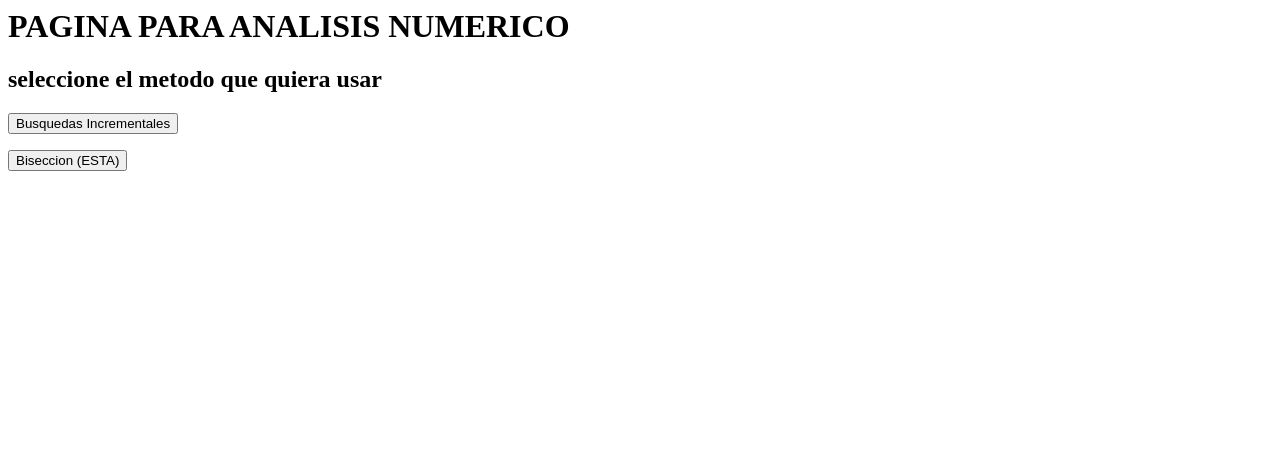
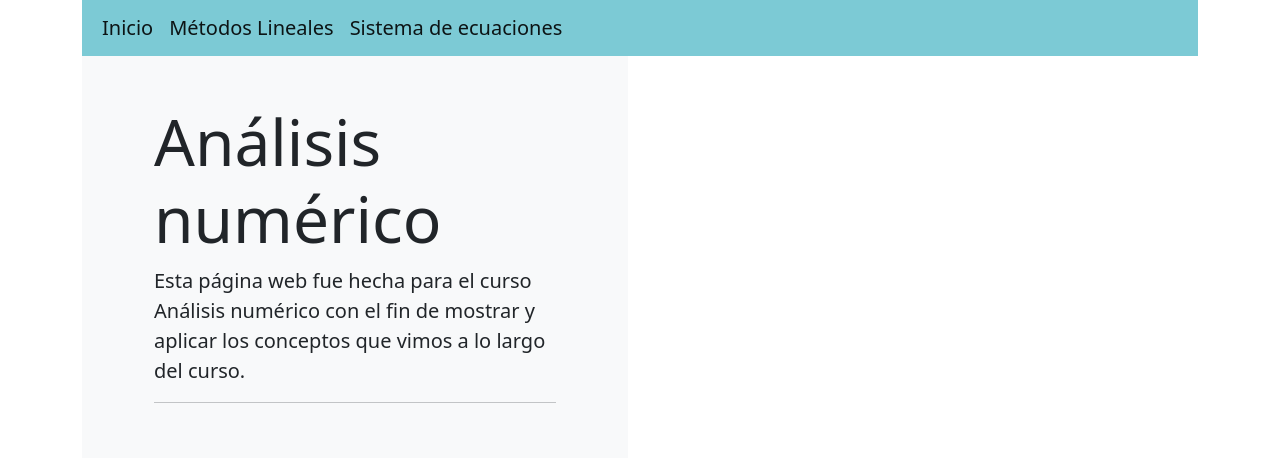
Before and after one commit to jjsanchezc/Proyecto_Analisis_Numerico, a Django app: page / in a window 1280 px wide. Shown: the top 458 px of the page. Run offline with Django 3.2, Linux system fonts and the light colour scheme.

Commit message:
Métodos p1

```diff
--- a/Proyecto_Analisis_Numerico/urls.py
+++ b/Proyecto_Analisis_Numerico/urls.py
@@ -14,13 +14,12 @@ Including another URLconf
     2. Add a URL to urlpatterns:  path('blog/', include('blog.urls'))
 """
 from django.contrib import admin
-from django.urls import path
+from django.urls import path, include
 from metodos import views
 
 urlpatterns = [
     path('admin/', admin.site.urls),
-    path('',views.home),
-    path('busquedas-incrementales/',views.busIncr),
-    path('biseccion/',views.bisec),
-    path('calcular/',views.calcular),
+    path ('', include ('metodos.urls')),
+
+
 ]
--- /dev/null
+++ b/metodos/templates/base.html
@@ -0,0 +1,49 @@
+{% load static %}
+<!DOCTYPE html>
+<html lang="en">
+  <head>
+    <title>{% block titulo %}  {% endblock %}</title>
+    <!-- Required meta tags -->
+    <meta charset="utf-8">
+    <meta name="viewport" content="width=device-width, initial-scale=1, shrink-to-fit=no">
+
+    <!-- Bootstrap CSS v5.0.2 -->
+    <link rel="stylesheet" href="https://cdn.jsdelivr.net/npm/bootstrap@5.0.2/dist/css/bootstrap.min.css"  integrity="sha384-EVSTQN3/azprG1Anm3QDgpJLIm9Nao0Yz1ztcQTwFspd3yD65VohhpuuCOmLASjC" crossorigin="anonymous">
+    <link rel="stylesheet" href="{% static 'diseño/main.css' %}" type="text/css" >
+
+
+  </head>
+  <body>
+    <div class="container">
+        <nav class="navbar navbar-light mb-0 p-2"  style="background-color: #7CCAD5;" >
+            <div class="container-fluid">
+                    <li class="nav-item nav justify-content">
+                        <a class="nav-item navbar-brand" href="{% url 'home' %}">Inicio </a>
+                        <a class="nav-item navbar-brand" href="{% url 'metodosLineal' %}">Métodos Lineales</a>
+                        <a class="nav-item navbar-brand" href="{% url 'ecuaciones' %}">Sistema de ecuaciones</a>
+                    </li>
+            </div>
+        </nav>
+    </div>
+
+
+
+
+    <div class="container">
+       <div class="row">
+           <div class="col-6">
+               {% block contenido %}  {% endblock %}
+
+           </div>
+       </div>
+    </div>
+
+
+
+
+
+    <!-- Bootstrap JavaScript Libraries -->
+    <script src="https://cdn.jsdelivr.net/npm/@popperjs/core@2.9.2/dist/umd/popper.min.js" integrity="sha384-IQsoLXl5PILFhosVNubq5LC7Qb9DXgDA9i+tQ8Zj3iwWAwPtgFTxbJ8NT4GN1R8p" crossorigin="anonymous"></script>
+    <script src="https://cdn.jsdelivr.net/npm/bootstrap@5.0.2/dist/js/bootstrap.min.js" integrity="sha384-cVKIPhGWiC2Al4u+LWgxfKTRIcfu0JTxR+EQDz/bgldoEyl4H0zUF0QKbrJ0EcQF" crossorigin="anonymous"></script>
+  </body>
+</html>
--- a/metodos/templates/home.html
+++ b/metodos/templates/home.html
@@ -1,8 +1,19 @@
-<h1>PAGINA PARA ANALISIS NUMERICO</h1>
-<h2>seleccione el metodo que quiera usar</h2>
-<form method ="GET" action="busquedas-incrementales/">
-    <button href="metodos/busquedasIncr.html">Busquedas Incrementales</button>
-</form>
-<form method ="GET" action="biseccion/">
-    <button href="metodos/biseccion.html">Biseccion (ESTA)</button>
-</form>
+{% extends "base.html" %}
+
+{% block titulo %} Inicio {% endblock %}
+
+{% block contenido %}
+
+    <div class="p-5 bg-light">
+        <div class="container">
+            <h1 class="display-3">Análisis numérico</h1>
+            <p class="lead">Esta página web fue hecha para el curso Análisis numérico con el fin de mostrar y aplicar los conceptos que vimos a lo largo del curso.</p>
+            <hr class="my-2">
+            <!--<p>More info</p>-->
+            <!--<p class="lead">
+              <a class="btn btn-primary btn-lg" href="Jumbo action link" role="button">Jumbo action name</a>
+            </p>-->
+        </div>
+    </div>
+
+{% endblock %}
--- a/metodos/templates/metodos/busquedasIncr.html
+++ b/metodos/templates/metodosLineales/busquedasIncr.html
@@ -1,3 +1,4 @@
+
 <h1>Pagina de Busquedas Incrementales</h1>
 
 <form method="POST" name="busIncr"action="/calcular/">
--- /dev/null
+++ b/metodos/urls.py
@@ -0,0 +1,15 @@
+from django.contrib import admin
+from django.urls import path
+from metodos import views
+
+
+urlpatterns = [
+path('', views.home, name="home"),
+path('metodosLineal', views.metodosLineal, name="metodosLineal"),
+path('ecuaciones', views.ecuaciones, name="ecuaciones"),
+path('biseccion/',views.bisec, name="biseccion"),
+path('busquedas-incrementales/',views.busIncr, name="busquedas-incrementales"),
+path('newton/', views.newton, name="newton"),
+path('calcular/',views.calcular, name= "calcular"),
+
+]
--- a/metodos/views.py
+++ b/metodos/views.py
@@ -7,12 +7,11 @@ from metodos.metodosNumericos import ConnectPyMat as pm
 def home(request):
     return render(request,'home.html')
 
-def busIncr(request):
+def metodosLineal(request):
+    return render(request,'metodosLineal.html')
 
-    if request.method=="POST":
-        print("entraaaaaaa")
-        pm.busIncr(-2,0.5,4)
-    return render(request,'metodos/busquedasIncr.html')
+def ecuaciones(request):
+    return render(request,'ecuaciones.html')
 
 def bisec(request):
     """Metodo para leer los datos introducidos por el usuario y luego llamar al
@@ -26,11 +25,11 @@ def bisec(request):
     """
 
     msg=None
-    xi=request.POST.get('xi')
-    xs=request.POST.get('xs')
+    Xi=request.POST.get('Xi')
+    Xs=request.POST.get('Xs')
     Tol=request.POST.get('Tol')
-    niter=request.POST.get('niter')
-    if xi!='' and xs!='' and  Tol!='' and  niter!='':
+    nIter=request.POST.get('nIter')
+    if Xi!='' and Xs!='' and  Tol!='' and  nIter!='':
         print("entra en biseccion")
         try:
             pm.bisecc("-2","1","0.0005","4") #cambiar esto con los datos que se ingresen
@@ -39,7 +38,17 @@ def bisec(request):
             print("error f")
     else:
         msg="dejaste un espacio vacioooooo"
-    return render(request,'metodos/biseccion.html')
+    return render(request,'metodosLineales/biseccion.html')
+
+def busIncr(request):
+
+    if request.method=="POST":
+        print("entraaaaaaa")
+        pm.busIncr(-2,0.5,4)
+    return render(request,'metodosLineales/busquedasIncr.html')
+
+def newton(request):
+    return render(request, 'metodosLineales/newton.html')
 
 def calcular(request):
     if request.method=="POST":
@@ -52,5 +61,5 @@ def calcular(request):
         pm.busIncr(x0,delta,niter)
     #except ValueError:
         print("hubo un error de value")
-        print(f"x0: {x0} \ndelta: {delta}\nniter:{niter}")
-    return render(request, 'metodos/busquedasIncr.html')
+        print(f"x0: {x0} \ndelta: {delta}\niter:{niter}")
+    return render(request, 'metodosLineales/busquedasIncr.html')
```
Also changed, not shown: metodos/templates/ecuaciones.html (added, +21 -0 lines), metodos/templates/metodos/biseccion.html (deleted, +0 -15 lines), metodos/templates/metodosLineal.html (added, +22 -0 lines), metodos/templates/metodosLineales/biseccion.html (added, +49 -0 lines), metodos/templates/metodosLineales/newton.html (added, +12 -0 lines).
